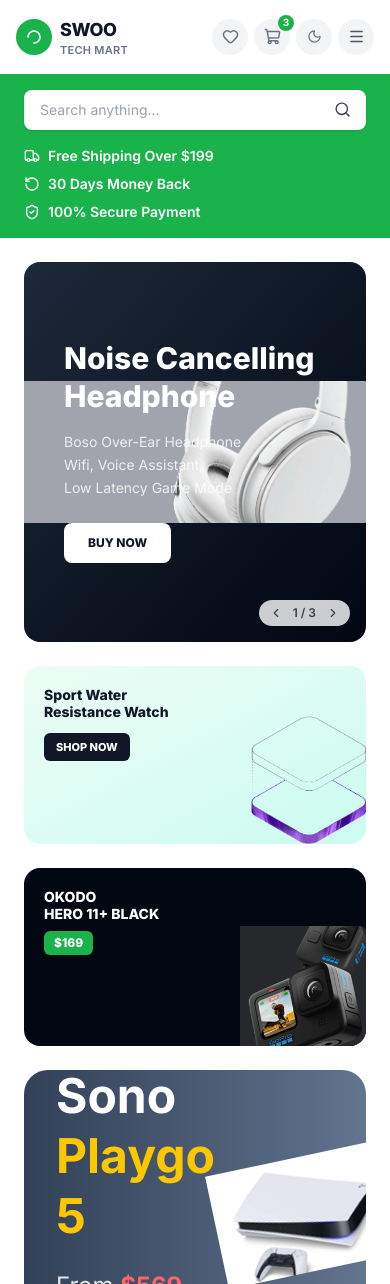
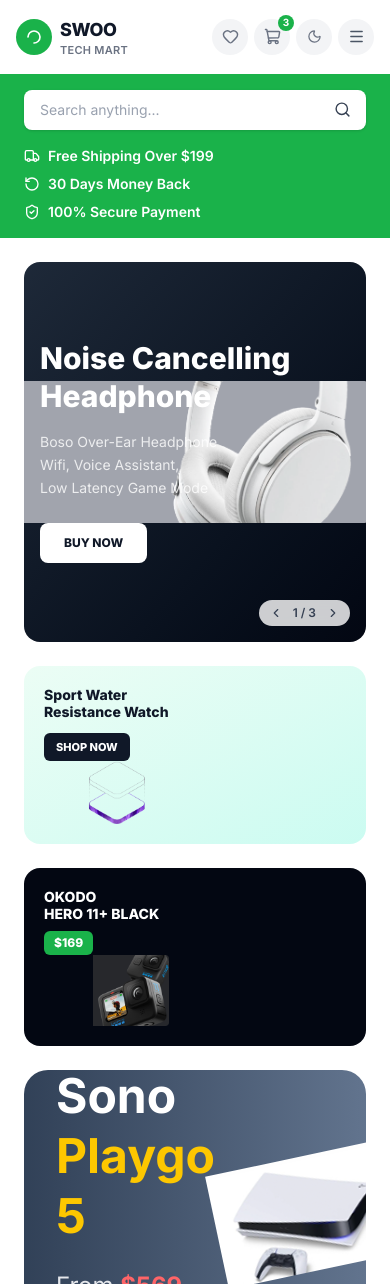
Before and after one commit to AkashS-123/E-commerce, a React (Vite) app: page / in a window 390 px wide. Shown: the top 1284 px of the page. Built offline with nearby package versions, Linux system fonts and the light colour scheme.

Commit message:
second commit

```diff
--- a/src/components/HeadphoneHero.tsx
+++ b/src/components/HeadphoneHero.tsx
@@ -26,7 +26,7 @@ export default function HeadphoneHero() {
       />
 
       {/* Text content, sits above the image */}
-      <div className="relative z-10 flex min-h-[380px] flex-col justify-center px-10 py-8 max-w-[360px]">
+      <div className="relative z-10 flex min-h-[380px] flex-col justify-center px-4 sm:px-10 py-8 max-w-full sm:max-w-[360px]">
         <h2 className="text-3xl font-extrabold text-white sm:text-4xl leading-tight">
           {slide.title}
           <br />
--- a/src/index.css
+++ b/src/index.css
@@ -16,6 +16,8 @@
   --color-brand-800: #12592c;
   --color-brand-900: #114a27;
 }
+
+
 
 html {
   scroll-behavior: smooth;
--- a/src/pages/Home.tsx
+++ b/src/pages/Home.tsx
@@ -298,7 +298,7 @@ export default function Home() {
                 <img
                   src={hero}
                   alt="Sport water resistance watch"
-                  className="absolute -right-2 bottom-0 h-[130px] w-[130px] object-contain"
+                  className="relative overflow-hidden -right-2 bottom-0 h-[130px] w-[130px] object-contain"
                 />
               </a>
 
@@ -317,7 +317,7 @@ export default function Home() {
                 <img
                   src={swat1}
                   alt="Okodo Hero 11+ Black"
-                  className="absolute -right-3 bottom-0 h-[120px] w-[150px] object-contain"
+                  className="relative overflow-hidden -right-3 bottom-0 h-[120px] w-[150px] object-contain"
                 />
               </a>
             </div>
```
